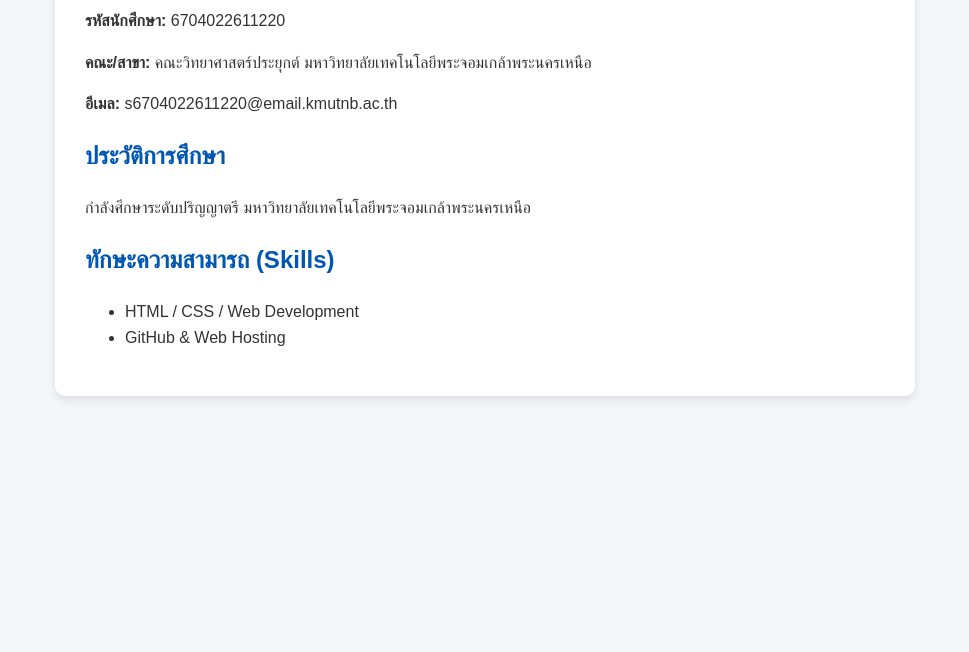
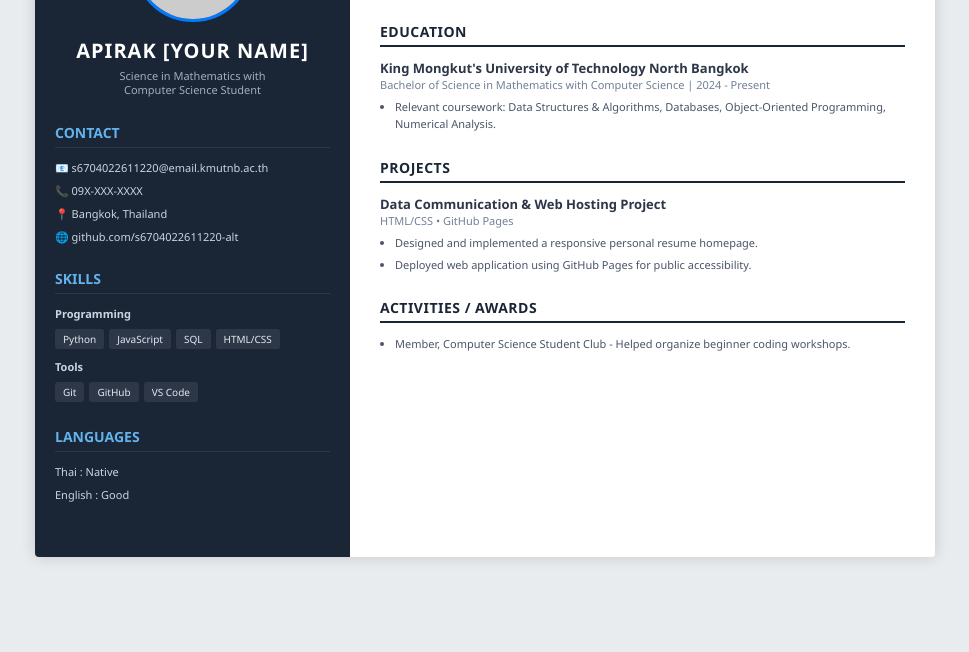
Before and after one commit to s6704022611220-alt/apirak-resume, a plain HTML site: page index.html in a window 1280 px wide. Shown: the part 148-800 px from the top of the page, without its empty margins (155-1124 px from the left). Drawn offline with Linux system fonts and the light colour scheme; placeholder pictures from the web are drawn by us.

Commit message:
Update index.html

```diff
--- a/index.html
+++ b/index.html
@@ -3,30 +3,122 @@
 <head>
     <meta charset="UTF-8">
     <meta name="viewport" content="width=device-width, initial-scale=1.0">
-    <title>Resume - ประวัติส่วนตัว</title>
+    <title>Resume - APIRAK</title>
     <style>
-        body { font-family: Arial, sans-serif; line-height: 1.6; background-color: #f4f6f9; color: #333; margin: 0; padding: 20px; }
-        .container { max-width: 800px; background: #fff; margin: auto; padding: 30px; border-radius: 10px; box-shadow: 0 4px 8px rgba(0,0,0,0.1); }
-        h1 { color: #003366; border-bottom: 2px solid #003366; padding-bottom: 10px; }
-        h2 { color: #0056b3; margin-top: 20px; }
-        .info { margin-bottom: 20px; }
+        * { box-sizing: border-box; margin: 0; padding: 0; }
+        body { font-family: 'Segoe UI', Tahoma, Geneva, Verdana, sans-serif; background-color: #e9ecef; color: #333; display: flex; justify-content: center; padding: 20px; }
+
+        .resume-container { display: flex; width: 100%; max-width: 900px; background: #fff; box-shadow: 0 0 15px rgba(0,0,0,0.15); border-radius: 4px; overflow: hidden; }
+
+        /* Left Sidebar */
+        .sidebar { width: 35%; background-color: #1a2536; color: #fff; padding: 30px 20px; }
+        .profile-img { width: 120px; height: 120px; border-radius: 50%; object-fit: cover; margin: 0 auto 15px auto; display: block; border: 3px solid #007bff; }
+        .sidebar h1 { font-size: 20px; text-align: center; text-transform: uppercase; letter-spacing: 1px; margin-bottom: 5px; color: #ffffff; }
+        .sidebar p.subtitle { font-size: 11px; text-align: center; color: #a0aec0; margin-bottom: 25px; line-height: 1.3; }
+
+        .sidebar-section { margin-bottom: 25px; }
+        .sidebar-title { font-size: 14px; text-transform: uppercase; border-bottom: 1px solid #2d3748; padding-bottom: 5px; margin-bottom: 12px; color: #63b3ed; font-weight: bold; }
+        .contact-item { font-size: 11px; margin-bottom: 8px; color: #cbd5e0; word-break: break-all; }
+
+        .badge-group { display: flex; flex-wrap: wrap; gap: 5px; margin-top: 5px; }
+        .badge { background-color: #2d3748; color: #e2e8f0; font-size: 10px; padding: 3px 8px; border-radius: 3px; }
+
+        /* Right Content */
+        .content { width: 65%; padding: 35px 30px; background-color: #ffffff; }
+        .content-section { margin-bottom: 25px; }
+        .section-title { font-size: 14px; text-transform: uppercase; color: #1a2536; font-weight: bold; border-bottom: 2px solid #1a2536; padding-bottom: 4px; margin-bottom: 12px; letter-spacing: 0.5px; }
+        .summary-text { font-size: 11px; line-height: 1.6; color: #4a5568; }
+
+        .job-title { font-size: 13px; font-weight: bold; color: #2d3748; }
+        .company-name { font-size: 11px; color: #718096; margin-bottom: 6px; }
+
+        .bullet-list { margin-left: 15px; font-size: 11px; color: #4a5568; line-height: 1.6; }
+        .bullet-list li { margin-bottom: 4px; }
+
+        @media (max-width: 600px) {
+            .resume-container { flex-direction: column; }
+            .sidebar, .content { width: 100%; }
+        }
     </style>
 </head>
 <body>
-    <div class="container">
-        <h1>นายอภิรักษ์ [ใส่นามสกุลของคุณ]</h1>
-        <div class="info">
-            <p><strong>รหัสนักศึกษา:</strong> 6704022611220</p>
-            <p><strong>คณะ/สาขา:</strong> คณะวิทยาศาสตร์ประยุกต์ มหาวิทยาลัยเทคโนโลยีพระจอมเกล้าพระนครเหนือ</p>
-            <p><strong>อีเมล:</strong> s6704022611220@email.kmutnb.ac.th</p>
+
+    <div class="resume-container">
+        <!-- ด้านซ้าย สีน้ำเงินเข้ม -->
+        <div class="sidebar">
+            <img src="https://via.placeholder.com/150" alt="Profile" class="profile-img">
+            <h1>APIRAK [YOUR NAME]</h1>
+            <p class="subtitle">Science in Mathematics with<br>Computer Science Student</p>
+
+            <div class="sidebar-section">
+                <div class="sidebar-title">Contact</div>
+                <div class="contact-item">📧 s6704022611220@email.kmutnb.ac.th</div>
+                <div class="contact-item">📞 09X-XXX-XXXX</div>
+                <div class="contact-item">📍 Bangkok, Thailand</div>
+                <div class="contact-item">🌐 github.com/s6704022611220-alt</div>
+            </div>
+
+            <div class="sidebar-section">
+                <div class="sidebar-title">Skills</div>
+                <div class="contact-item" style="font-weight: bold; margin-top: 5px;">Programming</div>
+                <div class="badge-group">
+                    <span class="badge">Python</span>
+                    <span class="badge">JavaScript</span>
+                    <span class="badge">SQL</span>
+                    <span class="badge">HTML/CSS</span>
+                </div>
+
+                <div class="contact-item" style="font-weight: bold; margin-top: 10px;">Tools</div>
+                <div class="badge-group">
+                    <span class="badge">Git</span>
+                    <span class="badge">GitHub</span>
+                    <span class="badge">VS Code</span>
+                </div>
+            </div>
+
+            <div class="sidebar-section">
+                <div class="sidebar-title">Languages</div>
+                <div class="contact-item">Thai : Native</div>
+                <div class="contact-item">English : Good</div>
+            </div>
         </div>
-        <h2>ประวัติการศึกษา</h2>
-        <p>กำลังศึกษาระดับปริญญาตรี มหาวิทยาลัยเทคโนโลยีพระจอมเกล้าพระนครเหนือ</p>
-        <h2>ทักษะความสามารถ (Skills)</h2>
-        <ul>
-            <li>HTML / CSS / Web Development</li>
-            <li>GitHub & Web Hosting</li>
-        </ul>
+
+        <!-- ด้านขวา สีขาว -->
+        <div class="content">
+            <div class="content-section">
+                <div class="section-title">Professional Summary</div>
+                <p class="summary-text">
+                    A highly motivated Mathematics and Computer Science student with a strong foundation in logical reasoning, algorithms, and quantitative analysis. Passionate about applying mathematical concepts and programming skills to develop efficient software and solve complex problems.
+                </p>
+            </div>
+
+            <div class="content-section">
+                <div class="section-title">Education</div>
+                <div class="job-title">King Mongkut's University of Technology North Bangkok</div>
+                <div class="company-name">Bachelor of Science in Mathematics with Computer Science | 2024 - Present</div>
+                <ul class="bullet-list">
+                    <li>Relevant coursework: Data Structures & Algorithms, Databases, Object-Oriented Programming, Numerical Analysis.</li>
+                </ul>
+            </div>
+
+            <div class="content-section">
+                <div class="section-title">Projects</div>
+                <div class="job-title">Data Communication & Web Hosting Project</div>
+                <div class="company-name">HTML/CSS • GitHub Pages</div>
+                <ul class="bullet-list">
+                    <li>Designed and implemented a responsive personal resume homepage.</li>
+                    <li>Deployed web application using GitHub Pages for public accessibility.</li>
+                </ul>
+            </div>
+
+            <div class="content-section">
+                <div class="section-title">Activities / Awards</div>
+                <ul class="bullet-list">
+                    <li>Member, Computer Science Student Club - Helped organize beginner coding workshops.</li>
+                </ul>
+            </div>
+        </div>
     </div>
+
 </body>
 </html>
```
